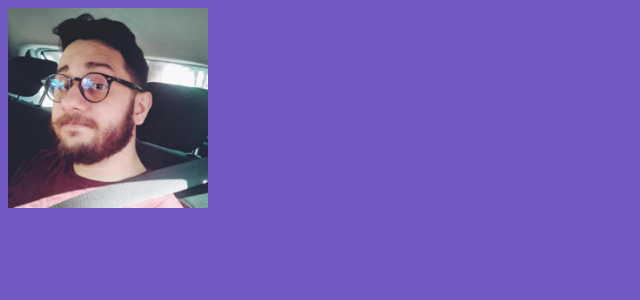
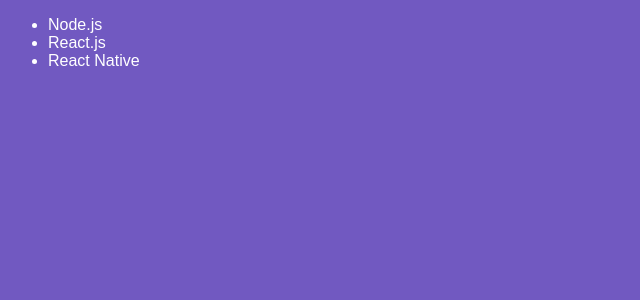
Before and after one commit to jeanolvra/bootcamp2019, a React app in the folder modulo04/: page / in a window 1280 px wide. Shown: the top 300 px of the page, without its empty margins (0-640 px from the left). Built offline with nearby package versions, Linux system fonts and the light colour scheme.

Commit message:
[MODULO 04] Estado & Imutabilidade

```diff
--- a/modulo04/babel.config.js
+++ b/modulo04/babel.config.js
@@ -3,4 +3,7 @@
         "@babel/preset-env",
         "@babel/preset-react"
     ],
+    plugins: [
+        '@babel/plugin-proposal-class-properties'
+    ]
 };
--- a/modulo04/package.json
+++ b/modulo04/package.json
@@ -9,6 +9,7 @@
   },
   "devDependencies": {
     "@babel/core": "^7.5.5",
+    "@babel/plugin-proposal-class-properties": "^7.5.5",
     "@babel/preset-env": "^7.5.5",
     "@babel/preset-react": "^7.0.0",
     "babel-loader": "^8.0.6",
--- a/modulo04/src/App.js
+++ b/modulo04/src/App.js
@@ -1,10 +1,10 @@
 import React from 'react';
 import './App.css'
 
-import profile from './assets/profile.jpeg'
+import TechList from './components/TechList'
 
 function App() {
-  return <img width="200" src={profile} />
+  return <TechList />
 }
 
 export default App;
--- /dev/null
+++ b/modulo04/src/components/TechList.js
@@ -0,0 +1,20 @@
+import React, { Component } from "react";
+
+class TechList extends Component {
+  state = {
+    techs: ["Node.js", "ReactJS", "React Native"]
+  };
+
+  render() {
+    console.log(this.state)
+    return (
+      <ul>
+        <li>Node.js</li>
+        <li>React.js</li>
+        <li>React Native</li>
+      </ul>
+    );
+  }
+}
+
+export default TechList;
```
Also changed, not shown: 1 other file (tests, documents, lock files or other folders).
